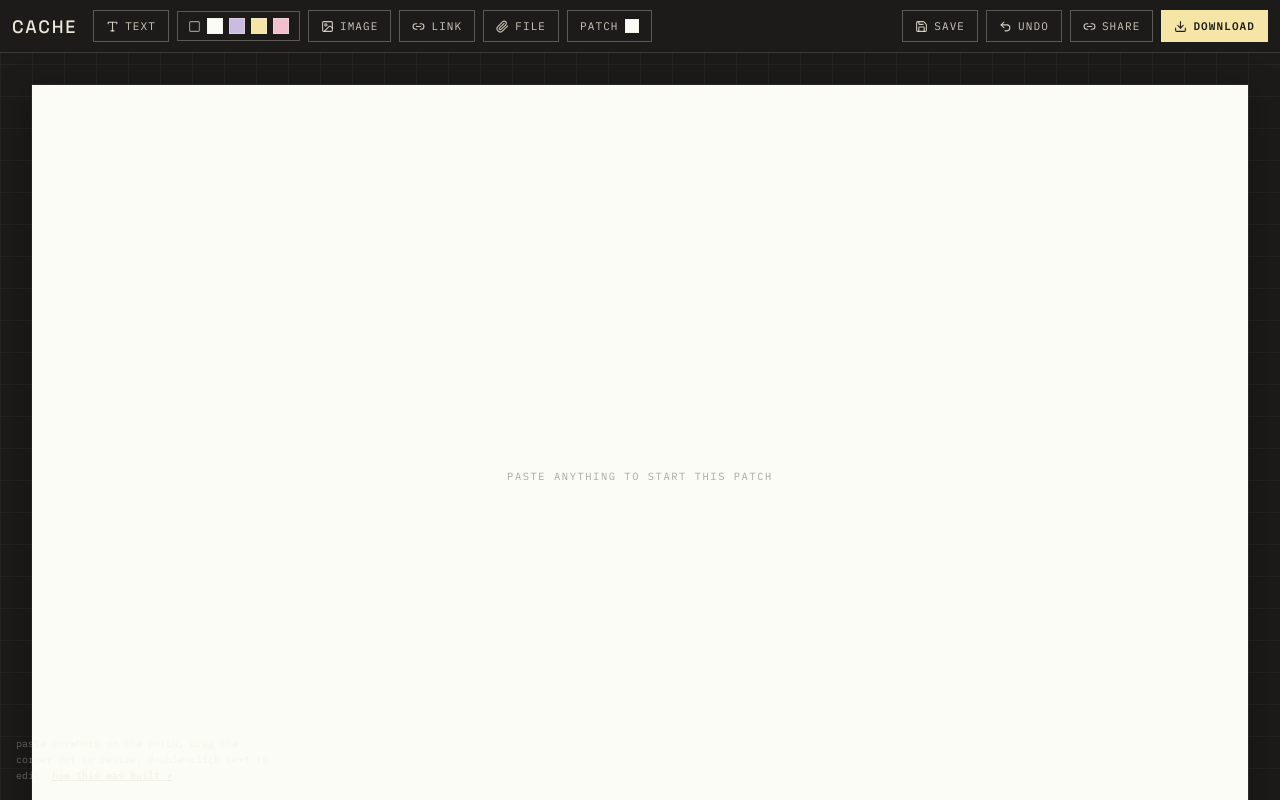
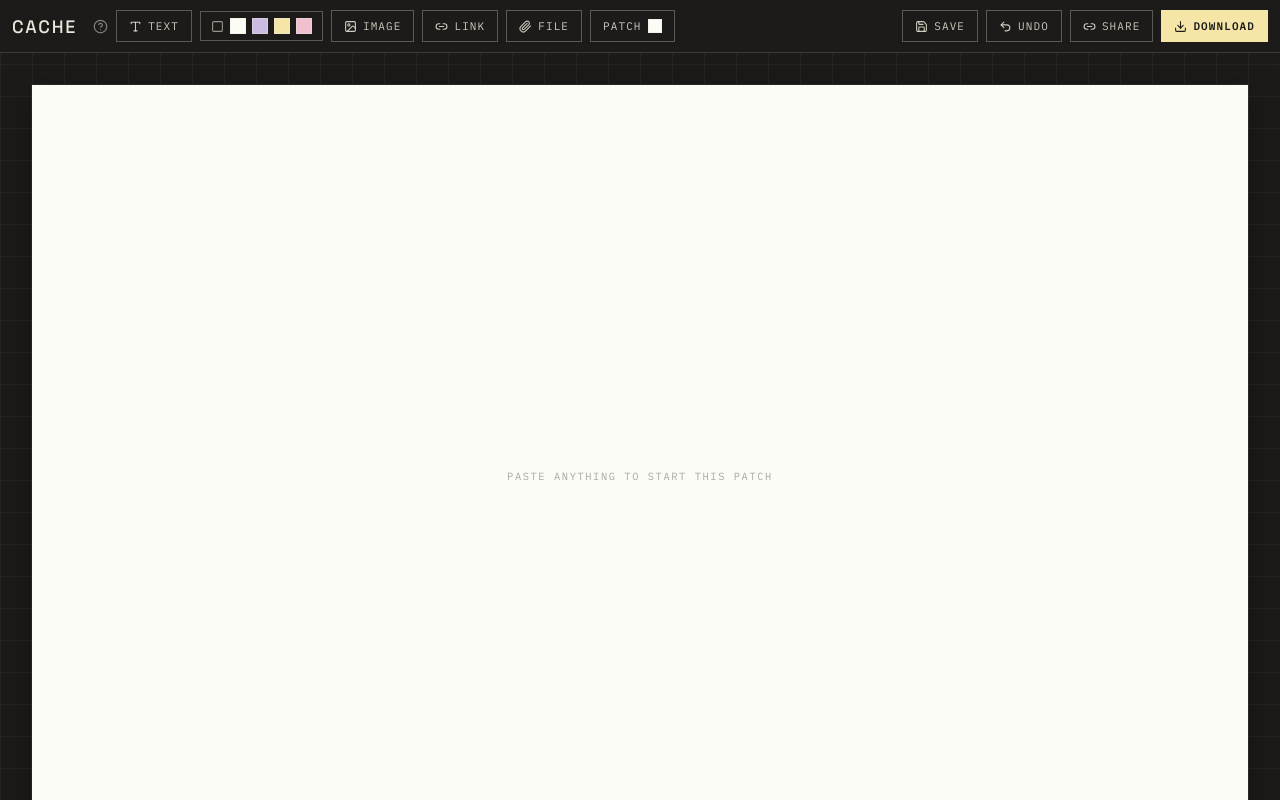
Before and after one commit to yafira/cache, a Next.js app: page / in a window 1280 px wide. Built offline with nearby package versions, Linux system fonts and the light colour scheme.

Commit message:
fix: page help text was overlapping the board's own HUD readout

```diff
--- a/components/CacheBoard.jsx
+++ b/components/CacheBoard.jsx
@@ -18,6 +18,7 @@ import {
   Save,
   GripVertical,
   Minus,
+  HelpCircle,
 } from "lucide-react";
 import styles from "./CacheBoard.module.css";
 import ColorPicker from "./ColorPicker";
@@ -355,6 +356,9 @@ export default function CacheBoard() {
   const [canvasPattern, setCanvasPattern] = useState("none");
   const [canvasImage, setCanvasImage] = useState(null);
   const [bgPanelOpen, setBgPanelOpen] = useState(false);
+  const [helpPanelOpen, setHelpPanelOpen] = useState(false);
+  const helpPanelRef = useRef(null);
+  const helpButtonRef = useRef(null);
   const [isDraggingOver, setIsDraggingOver] = useState(false);
   const [bgRemovalId, setBgRemovalId] = useState(null);
   const [customFonts, setCustomFonts] = useState([]); // [{ id, label, family, dataUrl }]
@@ -1499,6 +1503,21 @@ ${customFontFaces}
     return () => window.removeEventListener("pointerdown", onClickOutside);
   }, [bgPanelOpen]);
 
+  // close the help popover when clicking outside it
+  useEffect(() => {
+    if (!helpPanelOpen) return;
+    const onClickOutside = (e) => {
+      if (
+        helpPanelRef.current?.contains(e.target) ||
+        helpButtonRef.current?.contains(e.target)
+      )
+        return;
+      setHelpPanelOpen(false);
+    };
+    window.addEventListener("pointerdown", onClickOutside);
+    return () => window.removeEventListener("pointerdown", onClickOutside);
+  }, [helpPanelOpen]);
+
   // close the link-add popover when clicking outside it
   useEffect(() => {
     if (!linkPanelOpen) return;
@@ -1641,6 +1660,47 @@ ${customFontFaces}
       {/* toolbar */}
       <div className={styles.toolbar}>
         <span className={`fg-brand ${styles.brand}`}>CACHE</span>
+
+        <div style={{ position: "relative" }}>
+          <button
+            ref={helpButtonRef}
+            onClick={() => setHelpPanelOpen((v) => !v)}
+            className={styles.iconBtnPlain}
+            title="help"
+          >
+            <HelpCircle size={15} />
+          </button>
+          {helpPanelOpen && (
+            <div
+              ref={helpPanelRef}
+              className={styles.bgPanel}
+              style={{ width: 240 }}
+            >
+              <p
+                style={{
+                  margin: 0,
+                  fontSize: 12,
+                  lineHeight: 1.6,
+                  color: "rgba(236,231,219,0.8)",
+                }}
+              >
+                paste anywhere on the patch, drag the corner dot to resize,
+                double-click text to edit.
+              </p>
+              <a
+                href="/case-study"
+                style={{
+                  fontSize: 12,
+                  color: "#ece7db",
+                  marginTop: 8,
+                  display: "inline-block",
+                }}
+              >
+                how this was built ↗
+              </a>
+            </div>
+          )}
+        </div>
 
         <button onClick={addText} className={styles.btn}>
           <Type size={13} /> <span className={styles.hideOnMobile}>text</span>
@@ -2390,14 +2450,6 @@ ${customFontFaces}
           </div>
         )}
 
-        {!isMobile && !selected && (
-          <div className={styles.helpCorner}>
-            paste anywhere on the patch, drag the corner dot to resize,
-            double-click text to edit.{" "}
-            <a href="/case-study">how this was built ↗</a>
-          </div>
-        )}
-
         {isMobile && selected && (
           <div
             className={styles.mobileSheet}
--- a/components/CacheBoard.module.css
+++ b/components/CacheBoard.module.css
@@ -205,26 +205,6 @@
   padding: 2px;
 }
 .panelMinimizeBtn:hover {
-  color: #ece7db;
-}
-
-.helpCorner {
-  position: absolute;
-  bottom: 16px;
-  left: 16px;
-  z-index: 20;
-  max-width: 260px;
-  font-size: 10px;
-  color: rgba(236, 231, 219, 0.35);
-  line-height: 1.6;
-  pointer-events: none;
-}
-.helpCorner a {
-  pointer-events: auto;
-  color: rgba(236, 231, 219, 0.6);
-  text-decoration: underline;
-}
-.helpCorner a:hover {
   color: #ece7db;
 }
 
```
Also changed, not shown: 1 other file (tests, documents, lock files or other folders).
